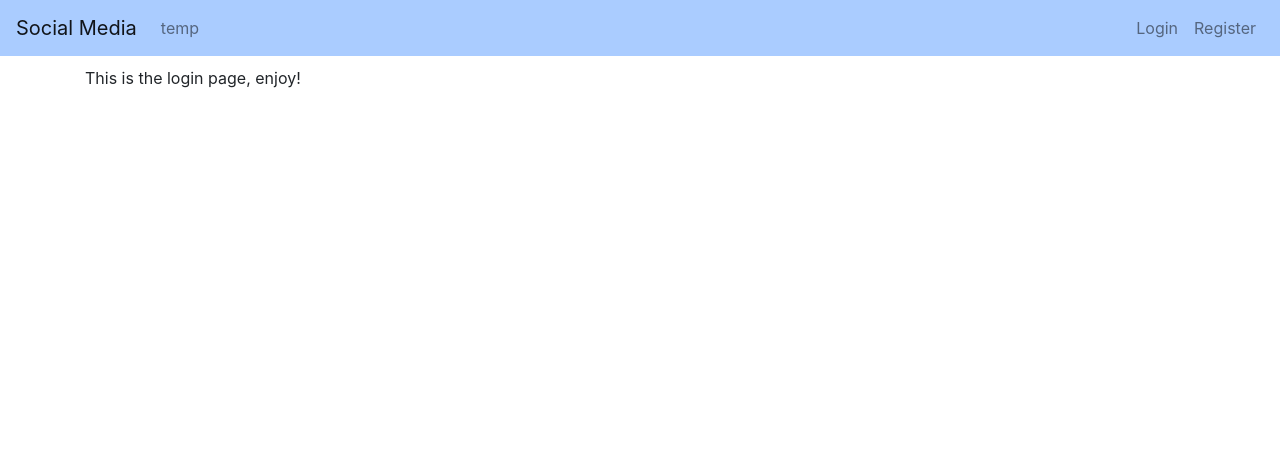
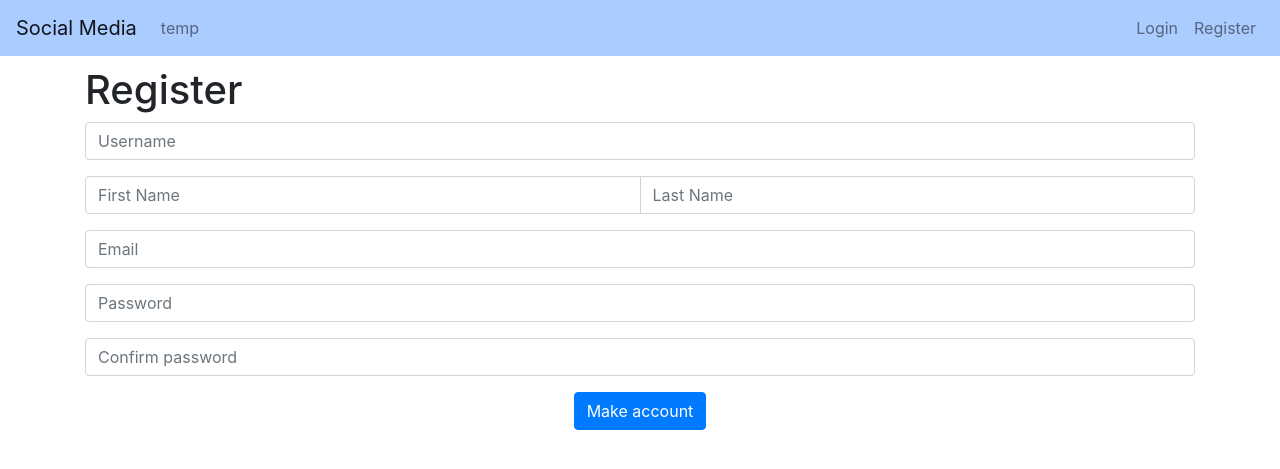
Before and after one commit to MachineThing/SocialMedia, a Django app: page /register/ in a window 1280 px wide. Shown: the top 469 px of the page. Run offline with Django 3.2, Linux system fonts and the light colour scheme; some libraries are stand-ins or nearby versions.

Commit message:
Made Sign Up

```diff
--- a/socialmedia/urls.py
+++ b/socialmedia/urls.py
@@ -7,7 +7,7 @@ from users import views
 urlpatterns = [
     path('', views.homepage, name="homepage"),
     path('login/', views.login, name="login"),
-    path('register/', views.login, name="register"),
+    path('register/', views.register, name="register"),
     path('user/', include('users.urls')),
     path('admin/', admin.site.urls),
 ] + static(settings.STATIC_URL, document_root=settings.STATIC_ROOT)
--- a/users/templates/users/login.html
+++ b/users/templates/users/login.html
@@ -1,4 +1,15 @@
 {% extends "base.html" %}
 {% block content %}
-<p>This is the login page, enjoy!</p>
+<h1>Login</h1>
+<form method="POST" action="{% url 'login' %}">{% csrf_token %}
+    <div class="input-group mb-3">
+        <input type="text" class="form-control" placeholder="Username" aria-label="username" aria-describedby="basic-addon1">
+    </div>
+    <div class="input-group mb-3">
+        <input type="password" class="form-control" placeholder="Password" aria-label="password" aria-describedby="basic-addon1">
+    </div>
+    <div class="d-flex justify-content-center">
+        <button type="submit" value="Log_In" class="btn btn-primary">Make account</button>
+    </div>
+</form>
 {% endblock %}
--- a/users/templates/users/register.html
+++ b/users/templates/users/register.html
@@ -1,4 +1,37 @@
 {% extends "base.html" %}
 {% block content %}
-<p>This is the register page, enjoy!</p>
+{% if has_err%}
+<div class="alert alert-danger" role="alert">
+    <h6>Your account has not been created due to the following issues:</h6>
+    <ul>
+        {% if user_err %}<li>{{ user_err }}</li>{% endif %}
+        {% if fnam_err %}<li>{{ fnam_err }}</li>{% endif %}
+        {% if lnam_err %}<li>{{ lnam_err }}</li>{% endif %}
+        {% if mail_err %}<li>{{ mail_err }}</li>{% endif %}
+        {% if pass_err %}<li>{{ pass_err }}</li>{% endif %}
+    </ul>
+</div>
+{% endif %}
+<h1>Register</h1>
+<form method="POST" action="{% url 'register' %}">{% csrf_token %}
+    <div class="input-group mb-3">
+        <input type="text" class="form-control" placeholder="Username" name="username" aria-describedby="basic-addon1">
+    </div>
+    <div class="input-group mb-3">
+        <input type="text" class="form-control" placeholder="First Name" name="firstname" aria-describedby="basic-addon1">
+        <input type="text" class="form-control" placeholder="Last Name" name="lastname" aria-describedby="basic-addon1">
+    </div>
+    <div class="input-group mb-3">
+        <input type="text" class="form-control" placeholder="Email" name="email" aria-describedby="basic-addon1">
+    </div>
+    <div class="input-group mb-3">
+        <input type="password" class="form-control" placeholder="Password" name="password" aria-describedby="basic-addon1">
+    </div>
+    <div class="input-group mb-3">
+        <input type="password" class="form-control" placeholder="Confirm password" name="ccpassword" aria-describedby="basic-addon1">
+    </div>
+    <div class="d-flex justify-content-center">
+        <button type="submit" value="Sign_up" class="btn btn-primary">Make account</button>
+    </div>
+</form>
 {% endblock %}
--- a/users/views.py
+++ b/users/views.py
@@ -1,10 +1,81 @@
-from django.shortcuts import render
+from django.shortcuts import render, redirect
+from django.contrib.auth.models import User
+from django.contrib import auth
+from string import ascii_letters as strlet
+from string import digits as strdig
+from django.core.validators import EmailValidator as validate_email
 
 def homepage(request):
     return render(request, 'users/index.html')
 
 def login(request):
+    if request.method == 'POST': # If user wants to log in
+        pass
+    else:
+        pass
     return render(request, 'users/login.html')
 
 def register(request):
-    return render(request, 'users/login.html')
+    if request.method == 'POST': # If user wants to make an account
+        ok_chars = tuple(strlet) + tuple(strdig) + tuple("_-")
+        bad_username = False
+        username_taken = False
+        bad_firstname = False
+        bad_lastname = False
+        bad_password = False
+        bad_email = False
+        if request.POST['password'] != request.POST['ccpassword']:
+            bad_password = True
+        if len(request.POST['firstname']) > 30: # Even through the max length in Django 3.1 their names are not 20 characters at best
+            bad_firstname = True
+        if len(request.POST['lastname']) > 30:
+            bad_lastname = True
+        try:
+            user = User.objects.get(username=request.POST['username'])
+            username_taken = True
+        except User.DoesNotExist:
+            pass
+        strings = {
+            'user_err': None,
+            'fnam_err': None,
+            'lnam_err': None,
+            'mail_err': None,
+            'pass_err': None,
+        }
+        if not username_taken:
+            for i in request.POST['username']:
+                if not i in ok_chars:
+                    bad_username = True
+                    break
+        bad_email = not validate_email(request.POST['email'])
+        if bad_username:
+            strings['user_err'] = 'Your username contains invalid characters.'
+        elif username_taken:
+            strings['user_err'] = 'Your username is already taken.'
+        if bad_firstname:
+            strings['fnam_err'] = 'Your first name contains invalid characters.'
+        if bad_lastname:
+            strings['lnam_err'] = 'Your last name contains invalid characters.'
+        if bad_email:
+            strings['mail_err'] = 'Your email does not exist or invalid.'
+        if bad_password:
+            strings['pass_err'] = 'Your passwords do not match.'
+        if bad_username or username_taken or bad_firstname or bad_lastname or bad_email or bad_password:
+            strings['has_err'] = True
+            return render(request, 'users/register.html', strings)
+        else:
+            user = User.objects.create_user(
+                username=request.POST['username'],
+                first_name=request.POST['firstname'],
+                last_name=request.POST['lastname'],
+                email=request.POST['email'],
+                password=request.POST['password']
+            )
+            auth.login(request, user)
+            return redirect('homepage')
+    else:
+        return render(request, 'users/register.html')
+
+def logout(request):
+    pass
+    # TODO: Make this logout user and bring user to homepage
```
